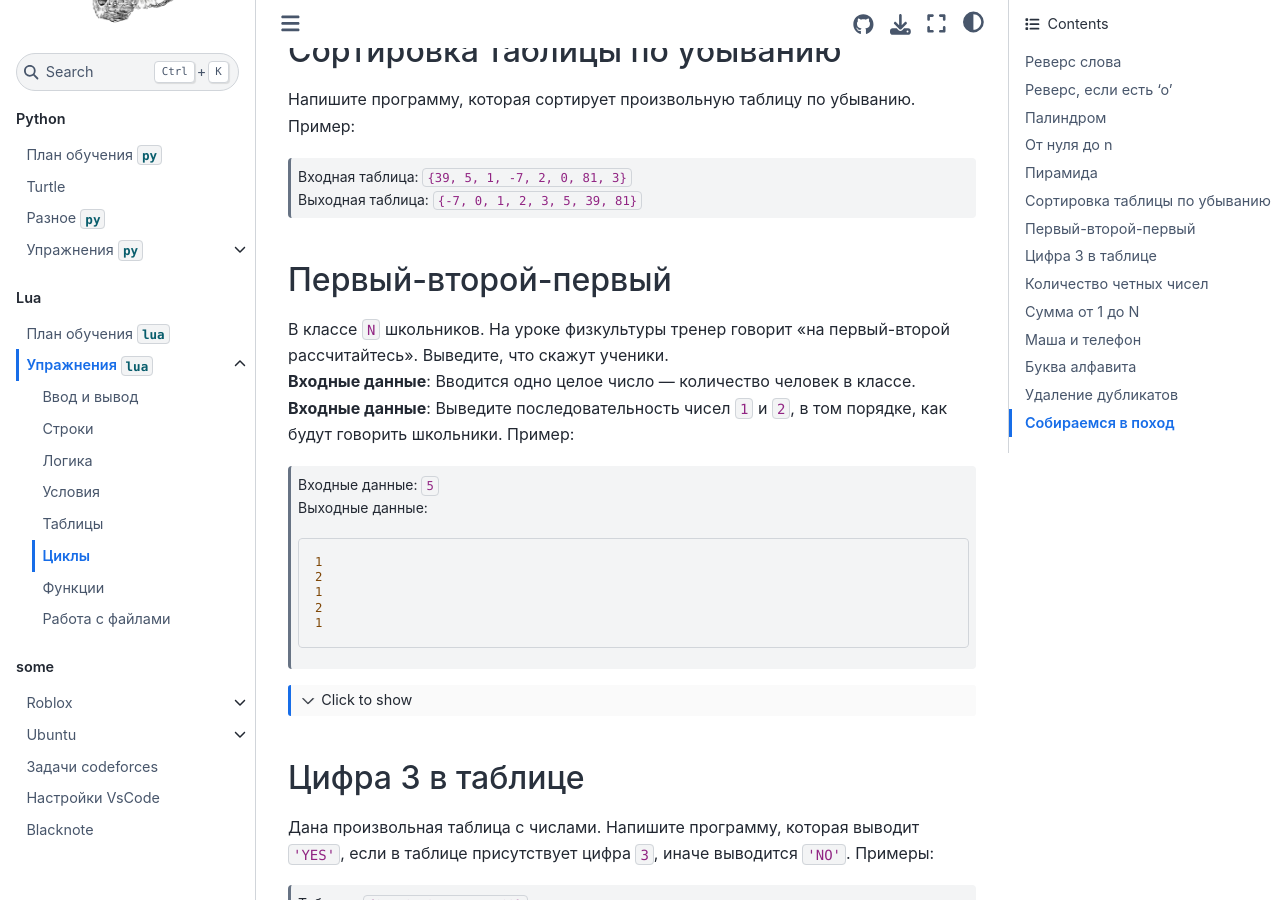
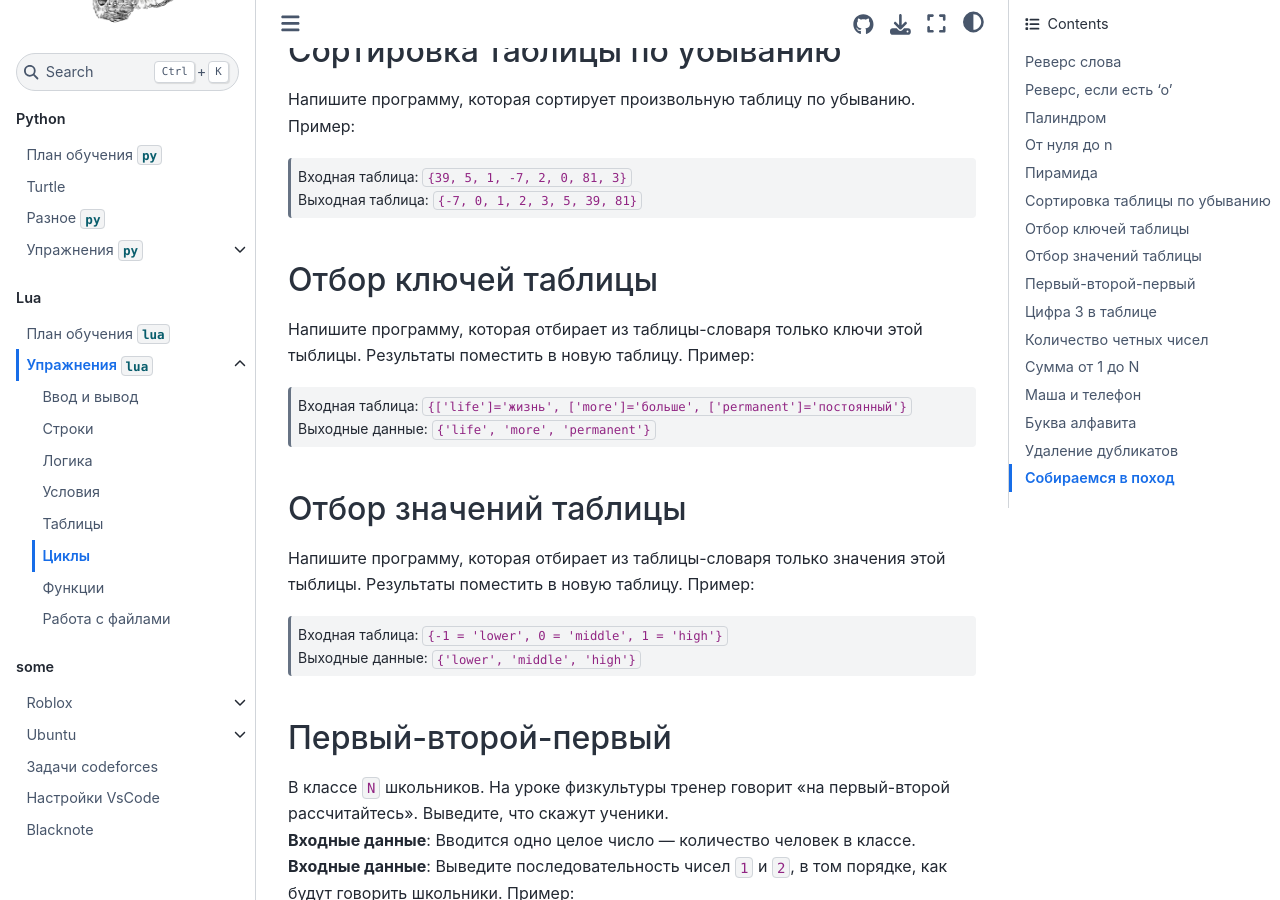
Before and after one commit to your-teach/faithpages, a Jupyter Book: the page built from tasks-lua/6.cycles.md, in a window 1280 px wide and 900 px high, scrolled down 1782 px. Built offline with Jupyter Book 1.0.4 settings and Sphinx 7.4.7 and the Sphinx Book theme 1.1.4, drawn with Linux system fonts in a browser that asks for light colours.

Commit message:
edit tasks

```diff
--- a/tasks-lua/6.cycles.md
+++ b/tasks-lua/6.cycles.md
@@ -85,6 +85,18 @@ end
 
 >Входная таблица: `{39, 5, 1, -7, 2, 0, 81, 3}`\
 Выходная таблица: `{-7, 0, 1, 2, 3, 5, 39, 81}`
+
+## Отбор ключей таблицы
+Напишите программу, которая отбирает из таблицы-словаря только ключи этой тыблицы. Результаты поместить в новую таблицу. Пример:
+
+>Входная таблица: `{['life']='жизнь', ['more']='больше', ['permanent']='постоянный'}`\
+Выходные данные: `{'life', 'more', 'permanent'}`
+
+## Отбор значений таблицы
+Напишите программу, которая отбирает из таблицы-словаря только значения этой тыблицы. Результаты поместить в новую таблицу. Пример:
+
+>Входная таблица: `{-1 = 'lower', 0 = 'middle', 1 = 'high'}`\
+Выходные данные: `{'lower', 'middle', 'high'}`
 
 ## Первый-второй-первый
 
```
